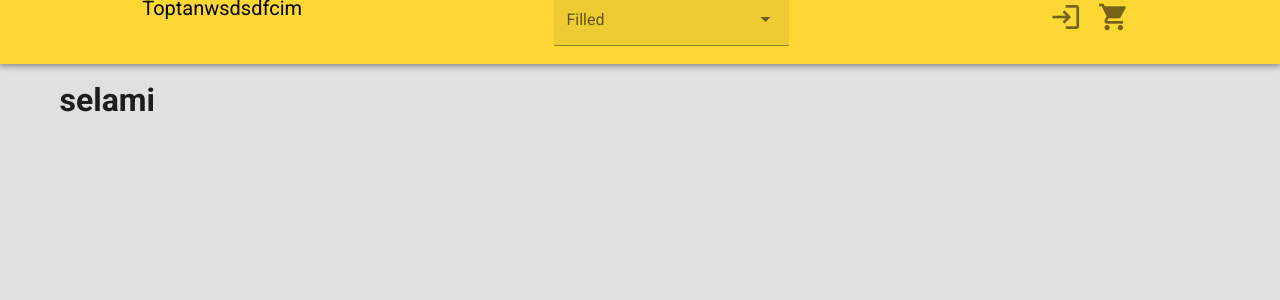
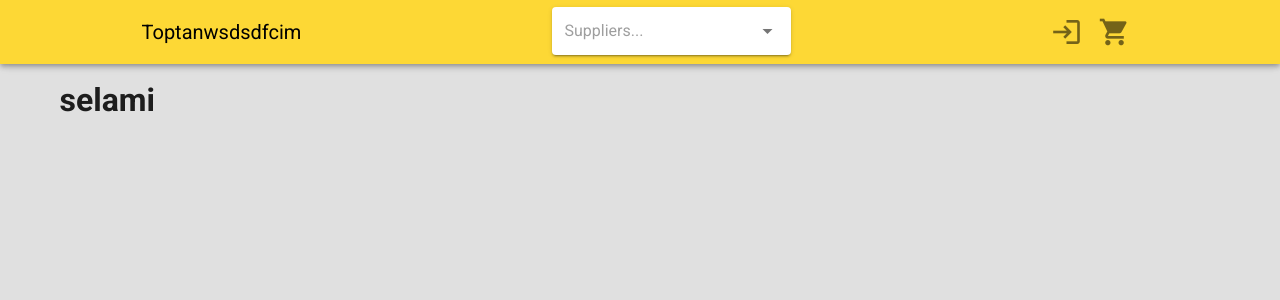
Before and after one commit to Kucin1316/toptanci, a Vue app in the folder frontend/: page / in a window 1280 px wide. Shown: the top 300 px of the page. Built offline with nearby package versions, Linux system fonts and the light colour scheme; no server answers.

Commit message:
Update App.vue

```diff
--- a/frontend/src/App.vue
+++ b/frontend/src/App.vue
@@ -1,18 +1,19 @@
 <template>
   <v-app id="inspire">
     <v-app-bar color="yellow darken-1" class="black--text" app>
-      <div class="d-flex justify-space-around" style="width: 100%">
-        <v-toolbar-title>Toptanwsdsdfcim</v-toolbar-title>
+      <div class="d-flex justify-space-around align-center" style="width: 100%">
         <div>
-          <v-form>
-            <v-autocomplete
-              v-model="value"
-              :items="items"
-              dense
-              filled
-              label="Filled"
-            ></v-autocomplete>
-          </v-form>
+          <v-toolbar-title>Toptanwsdsdfcim</v-toolbar-title>
+        </div>
+        <div class="mt-7">
+          <v-combobox placeholder="Suppliers..." :items="items" clearable solo>
+            <template v-slot:item="{ index, item }">
+              <p :key="index" @click="$router.push('/supplier/'+item.id)" >{{item.companyName}} </p>
+            </template>
+<template v-slot:selection="{ index, item }">
+{{item.companyName}} 🚀
+</template>
+          </v-combobox>
         </div>
         <div>
           <v-btn
@@ -44,45 +45,23 @@ import { mapActions, mapGetters } from "vuex";
 export default {
   data: () => ({
     drawer: null,
-    sItems: [],
-    sFiltered: [],
-    sSearch: "",
-    suppliers: [],
-    value: null,
+    items:[]
   }),
   computed: {
     ...mapGetters(["loginData"]),
-     items(){
-      return this.suppliers.map((supplier)=>{
-        return supplier.companyName;
-      })
-    }
   },
   beforeMount() {
-    this.axios.get("/user/suppliers").then((res) => {
-      let { suppliers } = res.data;
-      this.suppliers = suppliers.map((supplier) => {
-        const { id, companyName } = supplier;
-        return { id, companyName };
-      });
-    });
+    this.axios.get('/user/suppliers').then(({data})=>{
+      this.items = data.suppliers;
+    })
   },
-
   methods: {
-    searchSupliers() {
-      // Items have already been loaded
-      console.log(this.sSearch);
-      let items = this.sItems.filter((item) => {
-        console.log(item.CompanyName.toLowerCase().includes(this.sSearch));
-        return item.CompanyName.toLowerCase().includes(this.sSearch);
-      });
-      this.sFiltered = items;
-      console.log(items);
-      this.$forceUpdate();
-    },
     logOut() {
       this.setLogin();
       this.$router.push("/login");
+    },
+    log(id){
+      console.log(id);
     },
     ...mapActions(["setLogin"]),
   },
```
